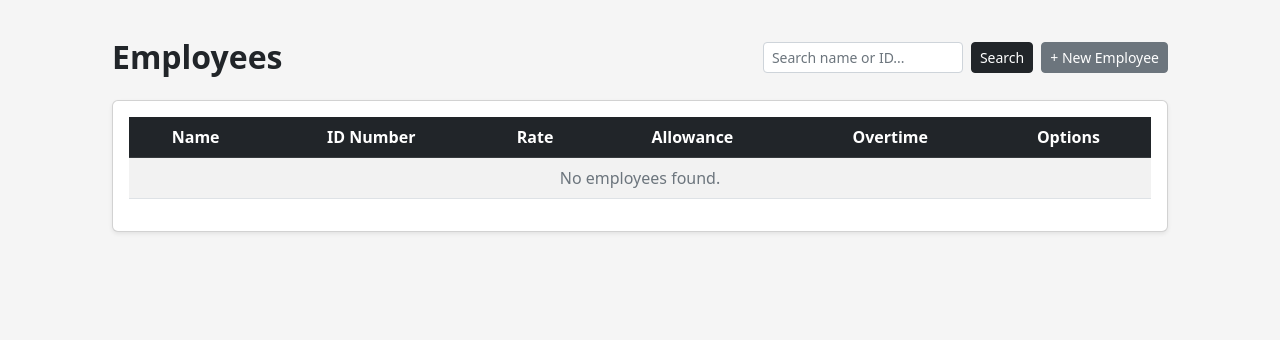
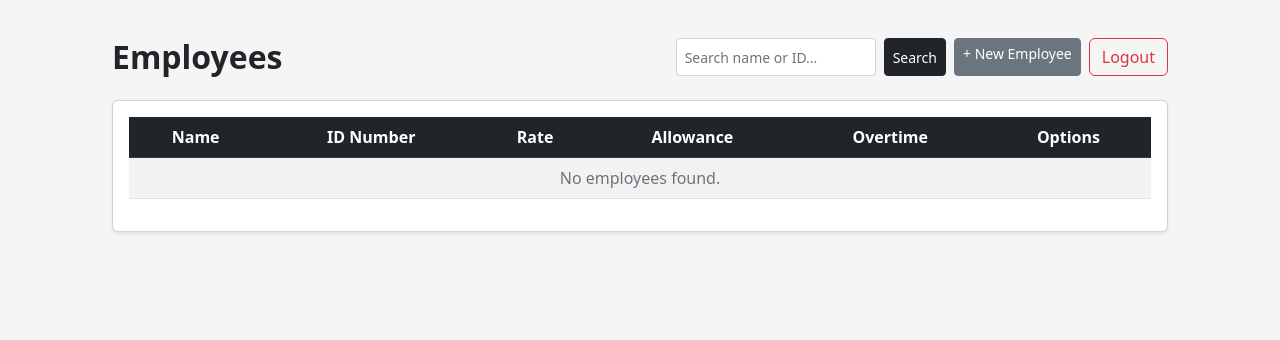
Before and after one commit to calistacprs/FINALPROJECT, a Django app: template FinalProject/payroll_app/templates/payroll_app/employees.html in a window 1280 px wide. Shown: the part 90-430 px from the top of the page. Run offline with Django 4.2, Linux system fonts and the light colour scheme; the template is opened without the code that fills it, so the values that code supplies are empty.

Commit message:
wait fixed some conflicts

```diff
--- a/FinalProject/payroll_app/templates/payroll_app/employees.html
+++ b/FinalProject/payroll_app/templates/payroll_app/employees.html
@@ -38,9 +38,15 @@
             </form>
 
             <!-- ADD EMPLOYEE -->
-            <a href="{% url 'create_employee' %}" class="btn btn-secondary btn-sm">
-                + New Employee
-            </a>
+            <div class="d-flex gap-2">
+                <a href="{% url 'create_employee' %}" class="btn btn-secondary btn-sm">
+                    + New Employee
+                </a>
+                <a href="{% url 'logout' %}" class="btn btn-outline-danger">
+                    Logout
+                </a>
+            </div>
+
 
         </div>
     </div>
--- a/FinalProject/payroll_app/views.py
+++ b/FinalProject/payroll_app/views.py
@@ -127,9 +127,10 @@ def view_payslip(request, pk):
     return render(request, 'payroll_app/view_payslip.html', {'payslip': payslip, 'current_user': current_user})
 
 def employees(request):
-    query = (request.GET.get('q') or "").strip()
     if current_user is None:
         return redirect('login')
+
+    query = (request.GET.get('q') or "").strip()
 
     if query:
         if query.isdigit():
```
